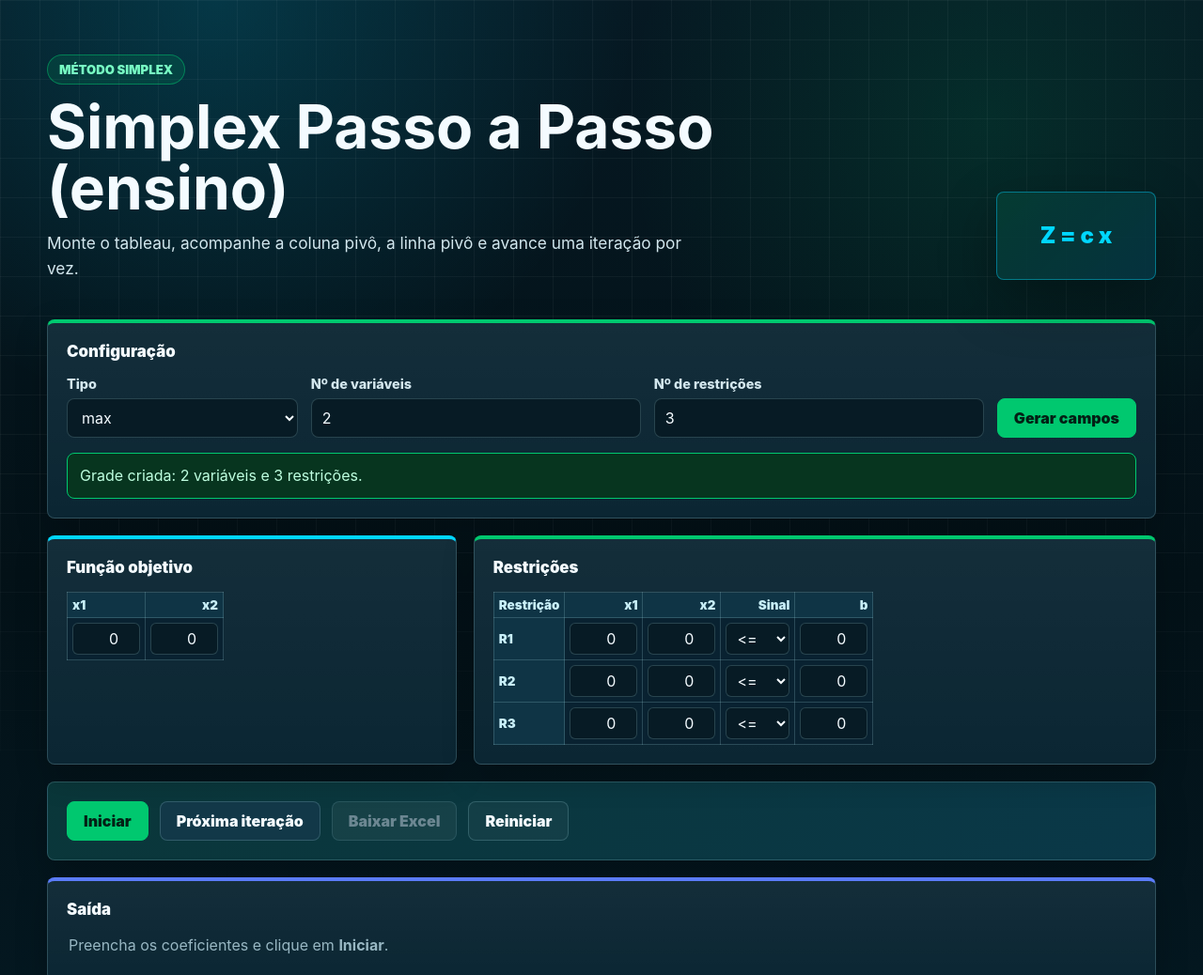
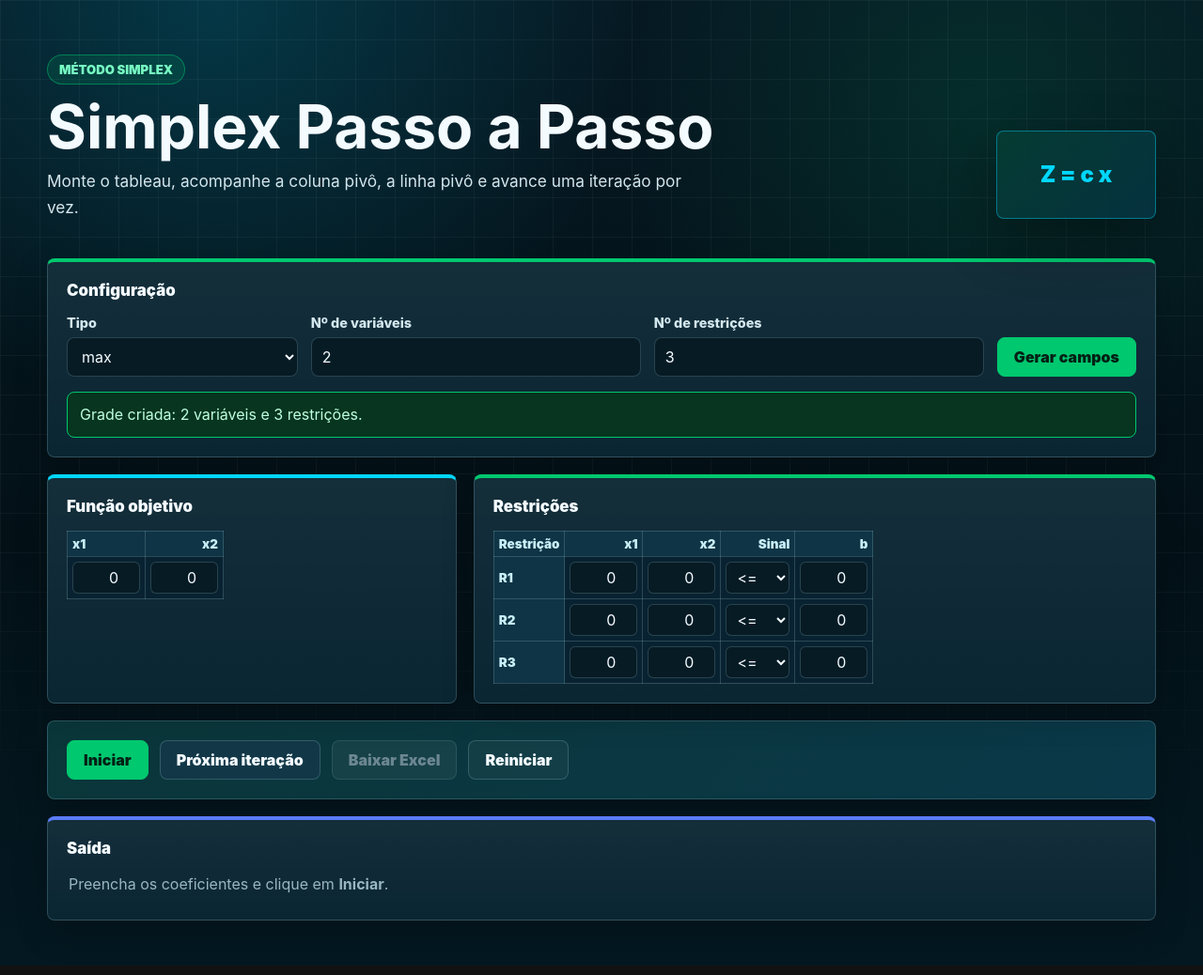
Before and after one commit to douglasdealmeidaribeiro/simplex, a plain HTML site: page index.html in a window 1280 px wide. Shown: the top 1038 px of the page at 94% size. Drawn offline with Linux system fonts and the light colour scheme.

Commit message:
Remove teaching label from title

```diff
--- a/index.html
+++ b/index.html
@@ -3,7 +3,7 @@
   <head>
     <meta charset="utf-8">
     <meta name="viewport" content="width=device-width, initial-scale=1">
-    <title>Simplex Passo a Passo (ensino)</title>
+    <title>Simplex Passo a Passo</title>
     <link rel="stylesheet" href="style.css">
   </head>
   <body>
@@ -11,7 +11,7 @@
       <section class="hero">
         <div>
           <p class="eyebrow">Método Simplex</p>
-          <h1>Simplex Passo a Passo (ensino)</h1>
+          <h1>Simplex Passo a Passo</h1>
           <p class="subtitle">
             Monte o tableau, acompanhe a coluna pivô, a linha pivô e avance uma iteração por vez.
           </p>
```
Also changed, not shown: 1 other file.
